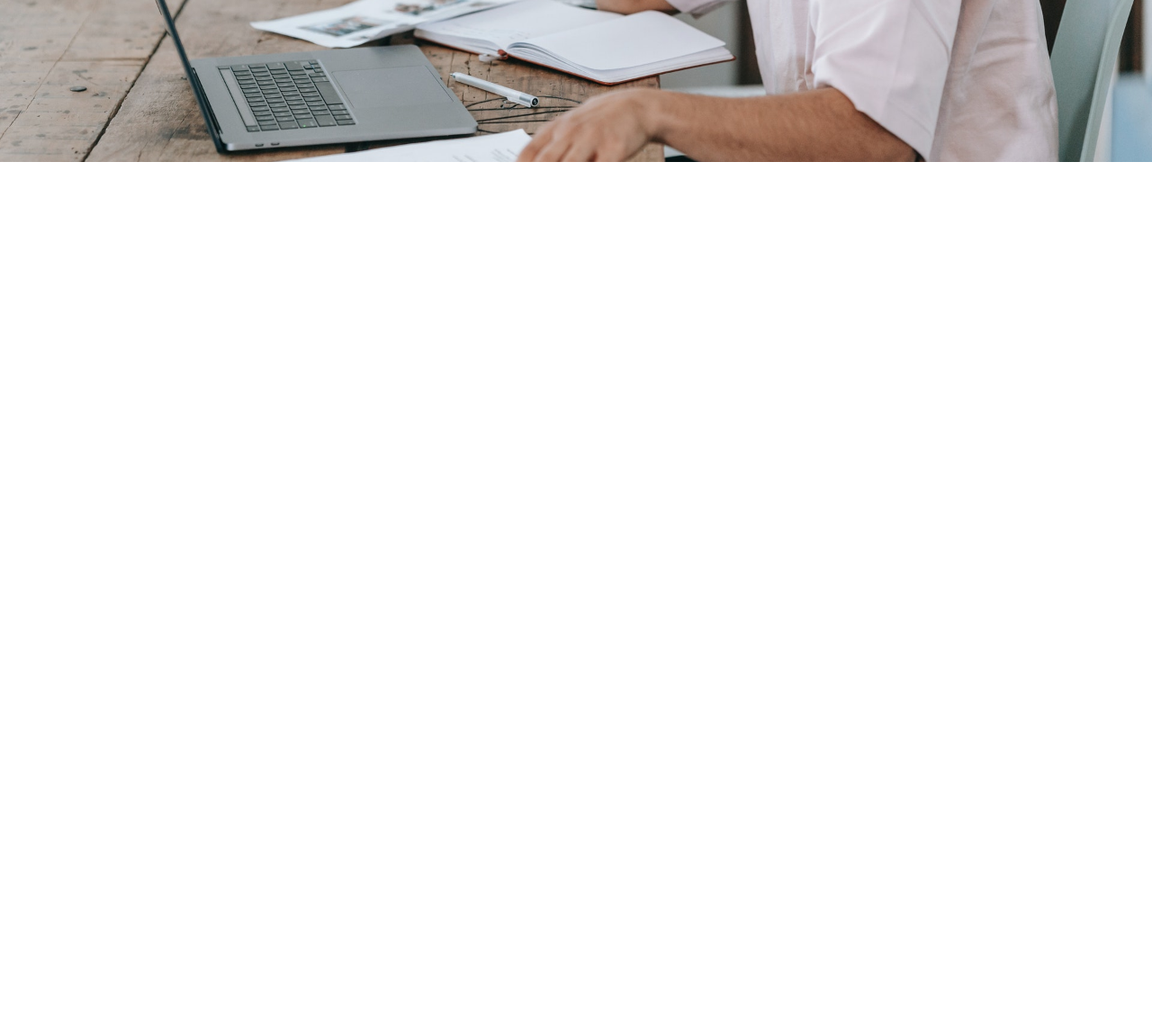
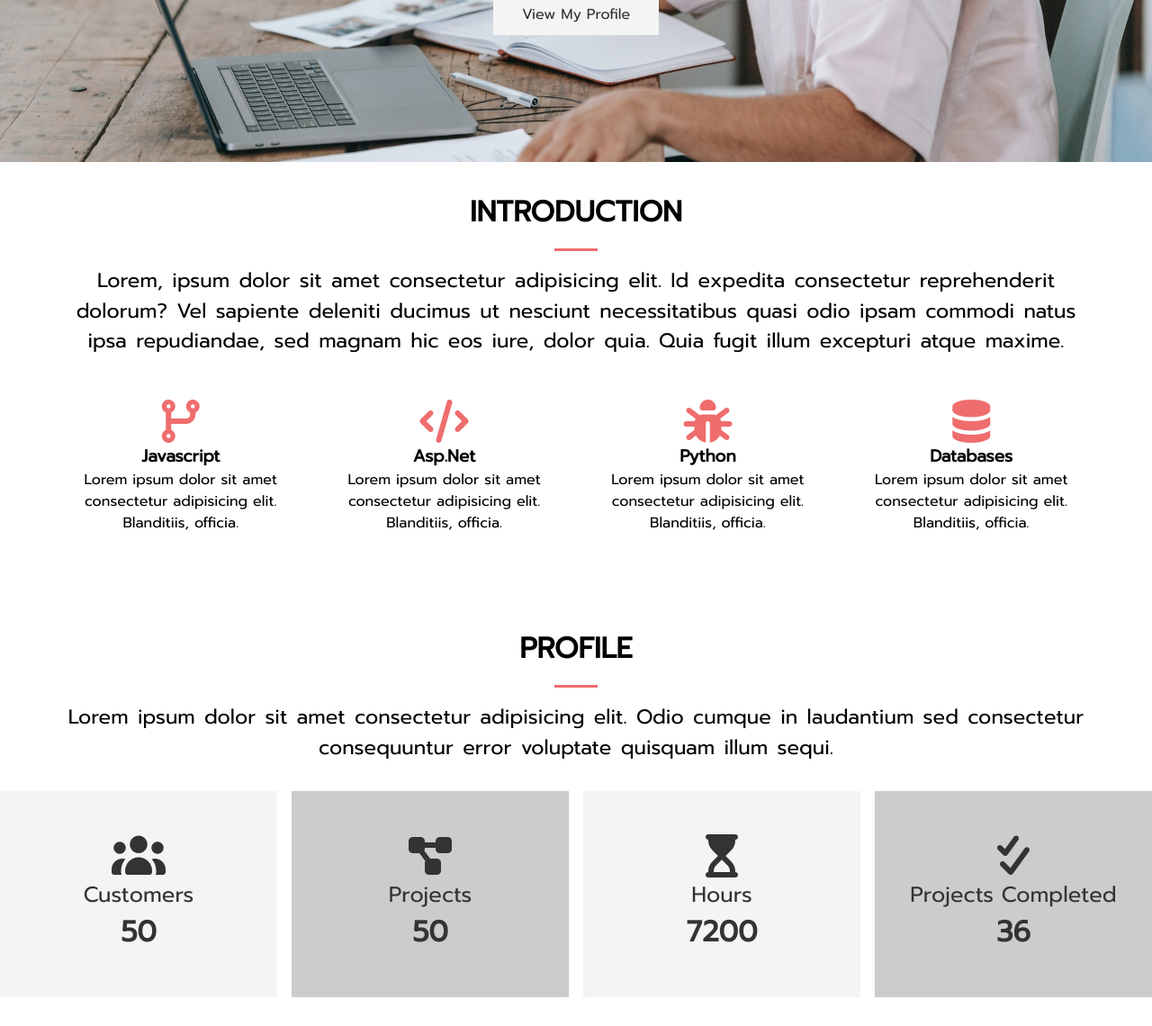
Before and after one commit to FurkanVural/freelancer, a website: page public/index.html in a window 1280 px wide. Shown: the part 620-1760 px from the top of the page at 90% size. Before the commit the page ends 800 px from the top, so only its background shows below. Drawn offline with nearby package versions, Linux system fonts and the light colour scheme.

Commit message:
update: SCSS düzenlemeleri

```diff
--- a/public/index.html
+++ b/public/index.html
@@ -1,14 +1,24 @@
 <!DOCTYPE html>
 <html lang="tr">
   <head>
-    <meta charset="UTF-8">
-    <meta http-equiv="X-UA-Compatible" content="IE=edge">
-    <meta name="viewport" content="width=device-width, initial-scale=1.0">
-    <link href="https://fonts.googleapis.com/css2?family=Prompt&display=swap" rel="stylesheet">
-    <link rel="stylesheet" href="css/main.css">
+    <meta charset="UTF-8" />
+    <meta http-equiv="X-UA-Compatible" content="IE=edge" />
+    <meta name="viewport" content="width=device-width, initial-scale=1.0" />
+    <link
+      href="https://fonts.googleapis.com/css2?family=Prompt&display=swap"
+      rel="stylesheet"
+    />
+    <link rel="stylesheet" href="css/main.css" />
     <link
       rel="stylesheet"
       href="https://cdnjs.cloudflare.com/ajax/libs/animate.css/4.1.1/animate.min.css"
+    />
+    <link
+      rel="stylesheet"
+      href="https://cdnjs.cloudflare.com/ajax/libs/font-awesome/7.0.1/css/all.min.css"
+      integrity="sha512-2SwdPD6INVrV/lHTZbO2nodKhrnDdJK9/kg2XD1r9uGqPo1cUbujc+IYdlYdEErWNu69gVcYgdxlmVmzTWnetw=="
+      crossorigin="anonymous"
+      referrerpolicy="no-referrer"
     />
     <title>Document</title>
   </head>
@@ -17,7 +27,7 @@
     <header id="header__home">
       <div class="container">
         <nav class="main-nav">
-                <img src="img/logo.png" alt="" class="main-nav__logo">
+          <img src="img/logo.png" alt="" class="main-nav__logo" />
           <ul class="main-nav__items">
             <li><a href="index.html" class="active">Home</a></li>
             <li><a href="about.html">About</a></li>
@@ -26,14 +36,128 @@
           </ul>
         </nav>
         <div class="header-content">
-                <h1>I'm John Anderson
-                    <span class="typewrite" data-period="1000" data-type="['Developer', 'Designer', 'Freelancer']"></span>
+          <h1>
+            I'm John Anderson
+            <span
+              class="typewrite"
+              data-period="1000"
+              data-type='["Developer", "Designer", "Freelancer"]'
+            ></span>
           </h1>
-                <a href="" class="btn-light"></a>
-
+          <a href="" class="btn-light animate__animated animate__swing my-2"
+            >View My Profile</a
+          >
         </div>
       </div>
     </header>
+    <!-- section a  -->
+    <section id="home__a" class="text-center py-2">
+      <div class="container">
+        <h2 class="section-title">INTRODUCTION</h2>
+        <div class="border-bottom"></div>
+        <p class="lead">
+          Lorem, ipsum dolor sit amet consectetur adipisicing elit. Id expedita
+          consectetur reprehenderit dolorum? Vel sapiente deleniti ducimus ut
+          nesciunt necessitatibus quasi odio ipsam commodi natus ipsa
+          repudiandae, sed magnam hic eos iure, dolor quia. Quia fugit illum
+          excepturi atque maxime.
+        </p>
+        <div class="skills my-3">
+          <div>
+            <i class="fas fa-code-branch fa-3x"></i>
+            <h3>Javascript</h3>
+            <p>
+              Lorem ipsum dolor sit amet consectetur adipisicing elit.
+              Blanditiis, officia.
+            </p>
+          </div>
+          <div>
+            <i class="fas fa-code fa-3x"></i>
+            <h3>Asp.Net</h3>
+            <p>
+              Lorem ipsum dolor sit amet consectetur adipisicing elit.
+              Blanditiis, officia.
+            </p>
+          </div>
+          <div>
+            <i class="fas fa-bug fa-3x"></i>
+            <h3>Python</h3>
+            <p>
+              Lorem ipsum dolor sit amet consectetur adipisicing elit.
+              Blanditiis, officia.
+            </p>
+          </div>
+          <div>
+            <i class="fas fa-database fa-3x"></i>
+            <h3>Databases</h3>
+            <p>
+              Lorem ipsum dolor sit amet consectetur adipisicing elit.
+              Blanditiis, officia.
+            </p>
+          </div>
+        </div>
+
+        <div class="profile"></div>
+      </div>
+    </section>
+    <!-- section b -->
+    <section id="home__b" class="text-center py-2">
+      <div class="container">
+        <h2 class="section-title">PROFILE</h2>
+        <div class="border-bottom"></div>
+        <p class="lead">
+          Lorem ipsum dolor sit amet consectetur adipisicing elit. Odio cumque
+          in laudantium sed consectetur consequuntur error voluptate quisquam
+          illum sequi.
+        </p>
+      </div>
+      <div class="achievements">
+        <div>
+          <ul>
+            <li><i class="fas fa-users fa-3x"></i></li>
+            <li class="title">
+              Customers
+            </li>
+            <li class="number">
+              50
+            </li>
+          </ul>
+        </div>
+        <div>
+          <ul>
+            <i class="fas fa-project-diagram fa-3x"></i>
+            <li class="title">
+              Projects
+            </li>
+            <li class="number">
+              50
+            </li>
+          </ul>
+        </div>
+        <div>
+          <ul>
+            <i class="fas fa-hourglass-start fa-3x"></i>
+            <li class="title">
+              Hours
+            </li>
+            <li class="number">
+             7200
+            </li>
+          </ul>
+        </div>
+        <div>
+          <ul>
+            <i class="fas fa-check-double fa-3x"></i>
+            <li class="title">
+              Projects Completed
+            </li>
+            <li class="number">
+              36
+            </li>
+          </ul>
+        </div>
+      </div>
+    </section>
     <script src="js/jquery.min.js"></script>
     <script src="js/type-writer.js"></script>
   </body>
--- a/scss/_header.scss
+++ b/scss/_header.scss
@@ -9,7 +9,7 @@
   }
   &__items {
     display: flex;
-    ul {
+
       li {
         padding: 1rem 1.5rem;
         a {
@@ -27,7 +27,7 @@
           }
         }
       }
-    }
+
   }
 }
 
@@ -47,6 +47,7 @@
       }
       .typewrite {
         display: block;
+        margin: 4rem 0 1rem 0;
       }
       a {
       }
--- a/scss/_home.scss
+++ b/scss/_home.scss
@@ -0,0 +1,48 @@
+@use "./variables" as *;
+#home {
+  // home section a
+  &__a {
+    .container {
+      .skills {
+        display: grid;
+        grid-template-columns: repeat(4, 1fr);
+        gap: 1rem;
+        margin-bottom: 2.5rem;
+        i {
+          color: $primary-color;
+        }
+      }
+    }
+  }
+  &__b {
+    .container {
+    }
+    .achievements {
+        display: grid;
+        grid-template-columns: repeat(4,1fr);
+        gap: 1rem;
+        align-items: center;
+        color: $dark-color;
+
+
+        li{
+            &.title{
+                font-size: 1.5rem;
+            }
+            &.number{
+                font-size: 2rem;
+                font-weight: bold;
+            }
+        }
+        div {
+            padding: 3rem 0;
+            &:nth-child(odd){
+            background-color: $light-color;
+        }
+            &:nth-child(even){
+            background-color: $medium-color;
+        }
+        }
+    }
+  }
+}
--- a/scss/_utilities.scss
+++ b/scss/_utilities.scss
@@ -1,7 +1,7 @@
-@use 'variables';
+@use './variables' as *;
 
 .container {
-    max-width: variables.$max-width;
+    max-width: $max-width;
     padding: 0 1.4rem;
     margin: auto;
 }
@@ -19,36 +19,36 @@
     &-primary {
         @extend %btn-shared;
         color: #333;
-        background-color: variables.$primary-color;
+        background-color: $primary-color;
     }
     &-light {
         @extend %btn-shared;
         color: #333;
-        background-color: variables.$light-color;
+        background-color: $light-color;
     }
     &-dark {
         @extend %btn-shared;
         color: #fff;
-        background-color: variables.$dark-color;
+        background-color: $dark-color;
     }
 }
 
 button[class^='btn-']:hover,
 a[class^='btn-']:hover,
 input[class^='btn-']:hover {
-    background-color: variables.$primary-color;
+    background-color: $primary-color;
 }
 
 // background
 .bg {
     &-dark {
-        background-color: variables.$dark-color;
+        background-color: $dark-color;
     }
     &-primary {
-        background-color: variables.$primary-color;
+        background-color: $primary-color;
     }
     &-light {
-        background-color: variables.$light-color;
+        background-color: $light-color;
     }
 }
 
@@ -83,3 +83,21 @@ input[class^='btn-']:hover {
         margin: 4rem 0;
     }
 }
+.text-center{
+    text-align: center;
+}
+.section-title{
+    font-size: 2rem;
+    text-transform: capitalize;
+}
+.border-bottom{
+    height: 3px;
+    width: 3rem;
+    background-color: $primary-color;
+    margin: 1rem auto;
+}
+.lead{
+    font-size: 1.4rem;
+    margin-bottom: 2rem;
+    word-spacing: 2px;
+}
```
Also changed, not shown: public/css/main.css, 1 other file. Lines whose indentation alone changed are shown as unchanged.
